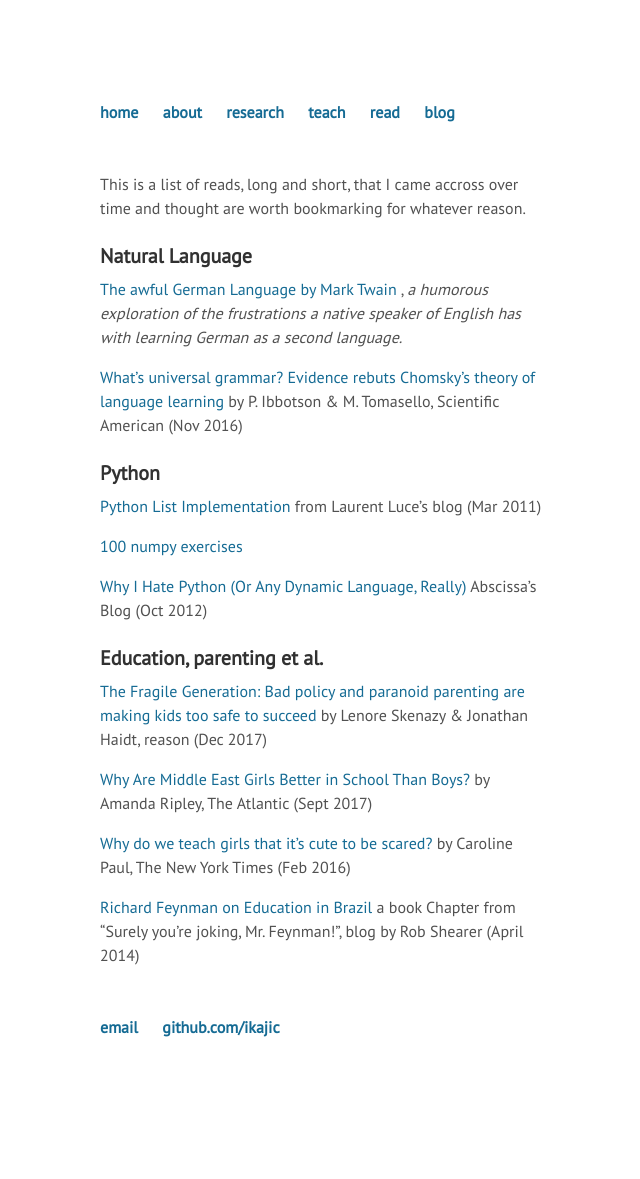
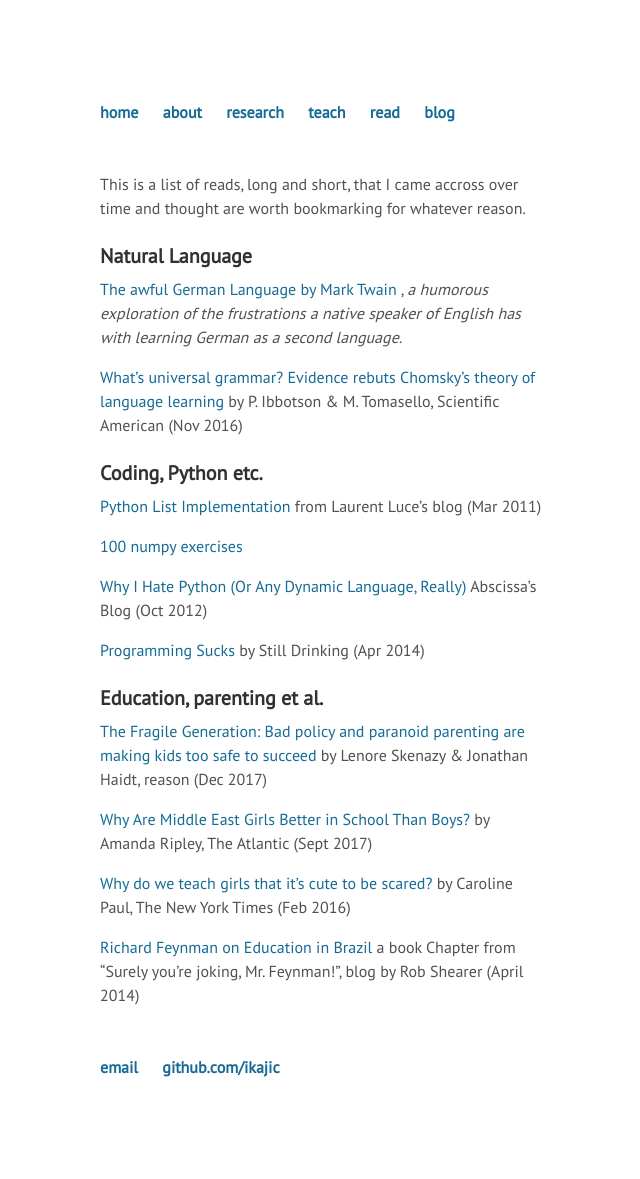
Before and after one commit to ikajic/ikajic.github.io, a Jekyll site: the page built from read.md, in a window 1280 px wide. Shown: the whole page, without its empty margins (316-956 px from the left). Built offline with Jekyll 4.4.1, drawn with Linux system fonts in a browser that asks for light colours; before the commit the page ends 1139 px from its top, so only the background shows below that.

Commit message:
Add Programming Sucks read reference.

```diff
--- a/read.md
+++ b/read.md
@@ -15,7 +15,7 @@ href="https://www.salon.com/2016/09/10/what-will-universal-grammar-evidence-rebu
 What’s universal grammar? Evidence rebuts Chomsky’s theory of language
 learning</a> by P. Ibbotson & M. Tomasello, Scientific American (Nov 2016)
 
-### Python
+### Coding, Python etc.
 
 <a href="http://www.laurentluce.com/posts/python-list-implementation/"> Python List Implementation </a> from Laurent Luce's blog (Mar 2011)
 
@@ -23,6 +23,9 @@ learning</a> by P. Ibbotson & M. Tomasello, Scientific American (Nov 2016)
 
 <a href="https://semitwist.com/articles/article/view/why-i-hate-python-or-any-dynamic-language-really">Why I Hate Python (Or Any Dynamic Language, Really)</a> Abscissa's Blog (Oct 2012)
 
+[Programming
+Sucks](https://www.stilldrinking.org/programming-sucks){:target="_new"} by
+Still Drinking (Apr 2014)
 
 ### Education, parenting et al.
 
```
